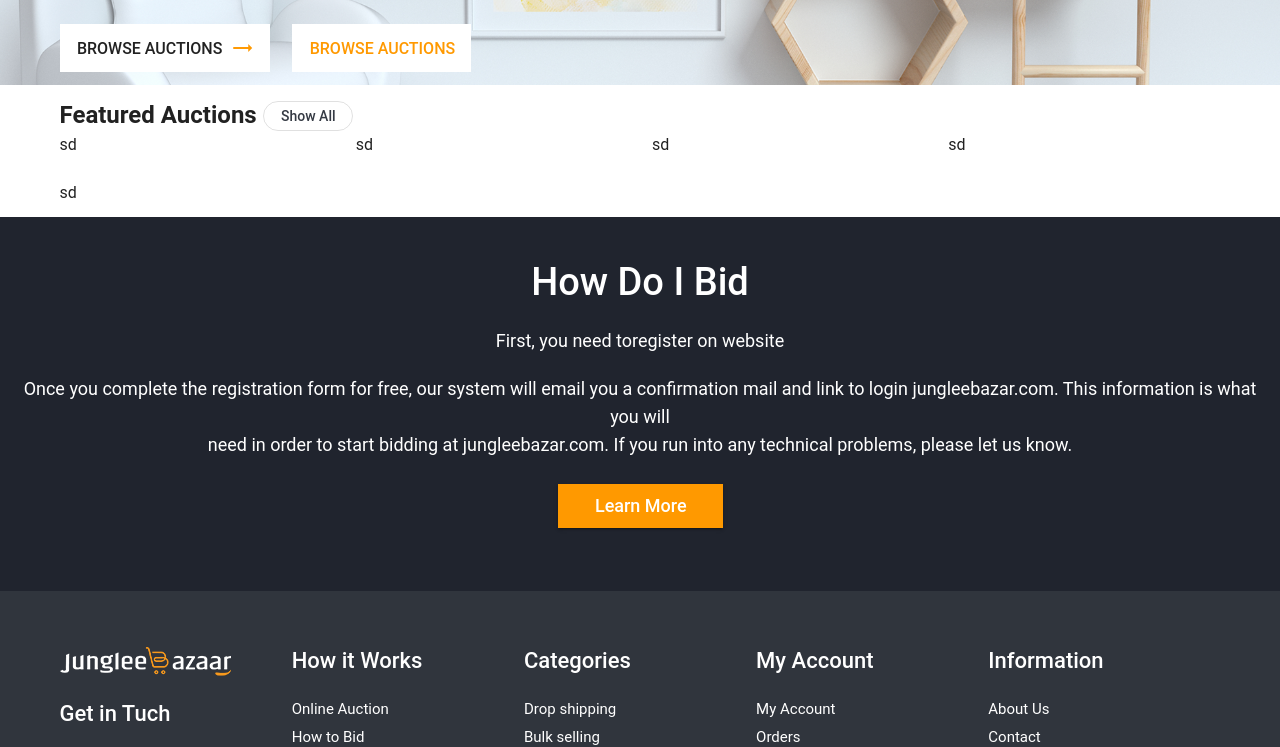
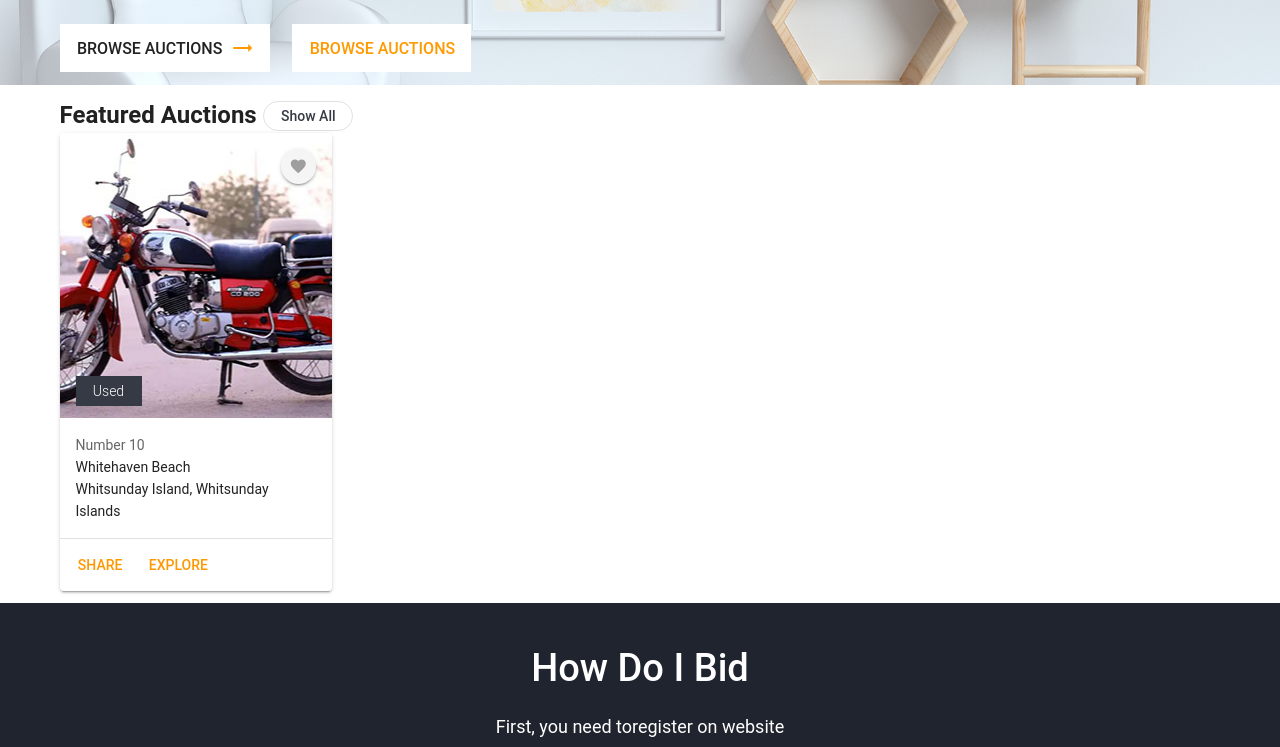
Before and after one commit to mobarak25/jungleefy, a Vue app: page / in a window 1280 px wide. Shown: the part 500-1247 px from the top of the page. Built offline with nearby package versions, Linux system fonts and the light colour scheme.

Commit message:
product design

```diff
--- a/src/components/HomeProdutSections.vue
+++ b/src/components/HomeProdutSections.vue
@@ -16,12 +16,49 @@
                     >Show All</v-btn>
                 </h2>
             </v-flex>
+
             <v-row>
-                <v-col lg="3">sd</v-col>
-                <v-col lg="3">sd</v-col>
-                <v-col lg="3">sd</v-col>
-                <v-col lg="3">sd</v-col>
-                <v-col lg="3">sd</v-col>
+                <v-col lg="3">
+                    <v-card elevation="2">
+                        <v-img
+                            class="white--text align-end"
+                            height="285px"
+                            :src="require('@/assets/images/products/product-1.jpg')"
+                        >
+                            <v-card-text class="product-top-labels text-right">
+                                <v-btn fab width="35" height="35" elevation="2">
+                                    <v-icon class="grey--text">mdi-heart mdi-18px</v-icon>
+                                </v-btn>
+                            </v-card-text>
+
+                            <v-card-text class="pb-3">
+                                <v-sheet
+                                    tag="span"
+                                    dark
+                                    color="primary"
+                                    width="66"
+                                    class="pa-1 font-weight-light text-center d-inline-block align-center"
+                                >Used</v-sheet>
+                            </v-card-text>
+                        </v-img>
+
+                        <v-card-subtitle class="pb-0">Number 10</v-card-subtitle>
+
+                        <v-card-text class="text--primary">
+                            <div>Whitehaven Beach</div>
+
+                            <div>Whitsunday Island, Whitsunday Islands</div>
+                        </v-card-text>
+
+                        <v-divider></v-divider>
+
+                        <v-card-actions>
+                            <v-btn color="orange" text>Share</v-btn>
+
+                            <v-btn color="orange" text>Explore</v-btn>
+                        </v-card-actions>
+                    </v-card>
+                </v-col>
             </v-row>
         </v-container>
     </v-layout>
@@ -37,5 +74,10 @@ export default {
 </script>
 
 <style lang="scss">
+.product-top-labels {
+    position: absolute;
+    top: 0;
+    right: 0;
+}
 // @import "@/assets/sass/footer.scss";
 </style>
```
Also changed, not shown: 1 other file (tests, documents, lock files or other folders).
